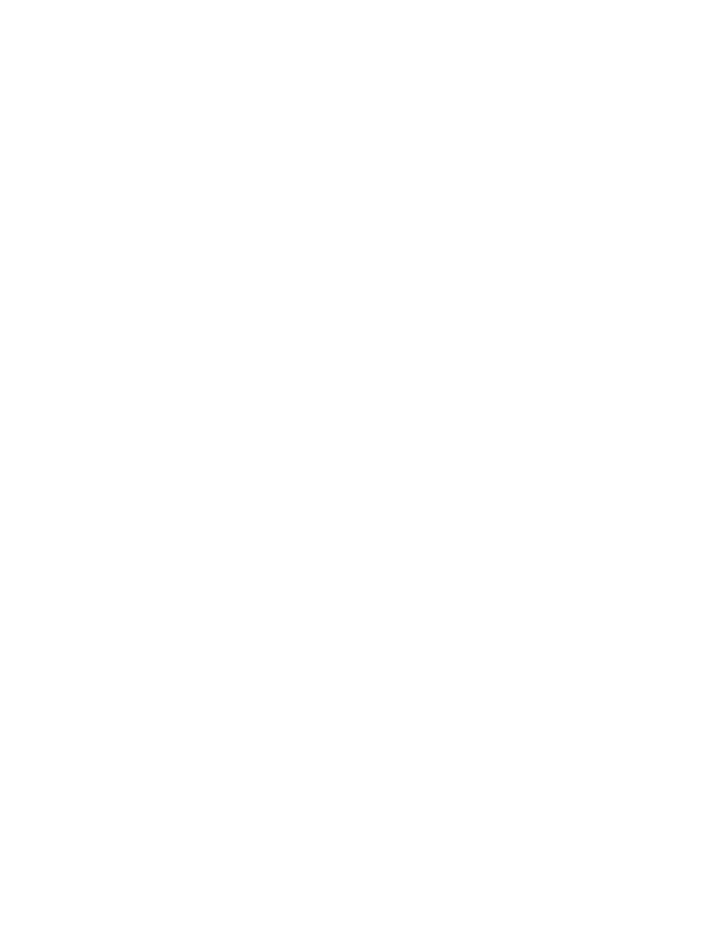
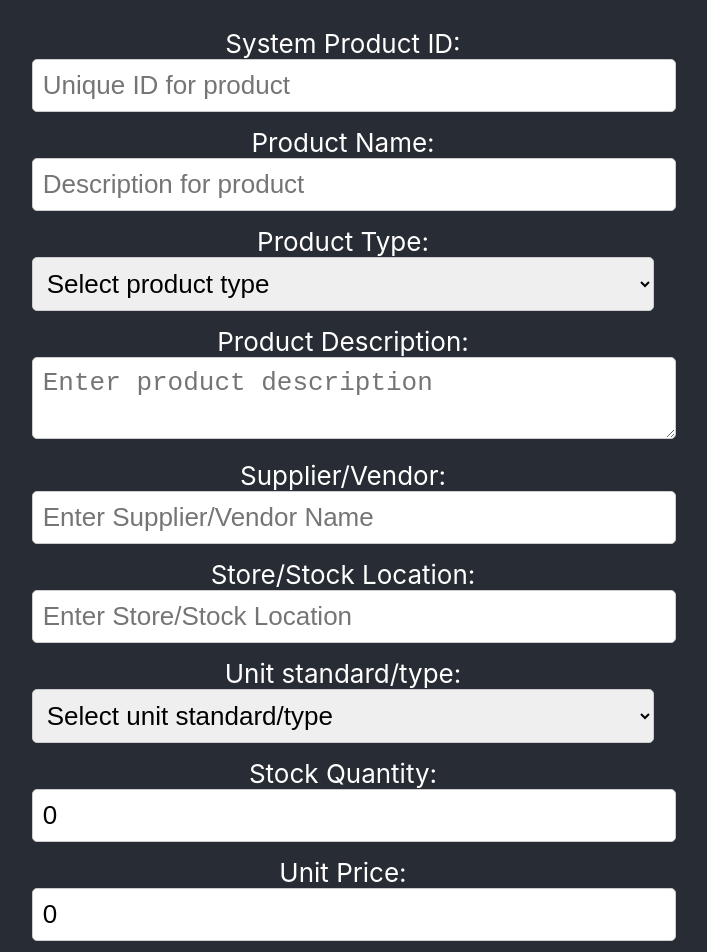
Before and after one commit to dexterbrian/inventory-app, a React (Create React App) app: page / in a window 1280 px wide. Shown: the part 220-1172 px from the top of the page, without its empty margins (297-1004 px from the left). Before the commit the page ends 800 px from the top, so only its background shows below. Built offline with nearby package versions, Linux system fonts and the light colour scheme.

Commit message:
Initial Commit to create Modify (Edit/Delete) Form

```diff
--- a/src/App.js
+++ b/src/App.js
@@ -1,11 +1,13 @@
 import logo from './logo.svg';
 import './App.css';
+import Modify from './Components/Modify/Modify';
 
 function App() {
   return (
     <div className="App">
       <h1>Inventory App</h1>
       {/* {Our parent component will go here} */}
+      <Modify />
     </div>
   );
 }
--- /dev/null
+++ b/src/Components/Modify/Modify.css
@@ -0,0 +1,26 @@
+/*CSS for Modify Product Form*/
+
+#modifyProductForm {
+    background-color: #282c34;
+    min-height: 100vh;
+    display: flex;
+    flex-direction: column;
+    align-items: center;
+    justify-content: center;
+    font-size: calc(10px + 2vmin);
+    color: white;
+  }
+
+input[type="text"],
+input[type="number"],
+button,
+select,
+textarea
+    {
+        width: 100%;
+        padding: 10px;
+        margin-bottom: 15px;
+        border: 1px solid #ccc;
+        border-radius: 5px;
+        font-size: calc(10px + 2vmin);
+    }
--- /dev/null
+++ b/src/Components/Modify/Modify.jsx
@@ -0,0 +1,147 @@
+import React, { useState } from 'react';
+import './Modify.css'
+
+const Modify = () => {
+    // useState to load form input values before form submission
+  const [productId, setProductId] = useState('');
+  const [productName, setProductName] = useState('');
+  const [productType, setProductType] = useState('');
+  const [productDescription, setProductDescription] = useState('');
+  const [supplier, setSupplier] = useState('');
+  const [location, setLocation] = useState('');
+  const [unitType, setUnitType] = useState('');
+  const [stockQuantity, setStockQuantity] = useState(0);
+  const [unitPrice, setUnitPrice] = useState(0);
+
+  const handleFormSubmit = (e) => {
+    e.preventDefault();
+    // Perform form submission logic here
+  };
+
+  return (
+    <div id="modifyProductForm">
+        <header>
+            <h3>Modify Product</h3>
+            <h4>Edit or Delete a Product</h4>
+        </header>
+        <form onSubmit={handleFormSubmit}>
+        <label htmlFor="productId">System Product ID:</label>
+        <input
+            type="text"
+            id="productId"
+            value={productId}
+            onChange={(e) => setProductId(e.target.value)}
+            placeholder="Unique ID for product"
+            required
+        />
+
+        <br />
+
+        <label htmlFor="productName">Product Name:</label>
+        <input
+            type="text"
+            id="productName"
+            value={productName}
+            onChange={(e) => setProductName(e.target.value)}
+            placeholder="Description for product"
+            required
+        />
+
+        <br />
+
+        <label htmlFor="productType">Product Type:</label>
+        <select
+            id="productType"
+            value={productType}
+            onChange={(e) => setProductType(e.target.value)}
+            required
+        >
+            <option value="" disabled>Select product type</option>
+            <option value="Convenience/General">Convenience/General</option>
+            <option value="Commodity/Shopping">Commodity/Shopping</option>
+            <option value="Custom/Specialty">Custom/Specialty</option>
+            <option value="Raw Materials">Raw Materials</option>
+            <option value="Others/Unsought">Others/Unsought</option>
+        </select>
+
+        <br />
+
+        <label htmlFor="productDescription">Product Description:</label>
+        <textarea
+            id="productDescription"
+            value={productDescription}
+            onChange={(e) => setProductDescription(e.target.value)}
+            placeholder="Enter product description"
+        ></textarea>
+
+        <br />
+
+        <label htmlFor="supplier">Supplier/Vendor:</label>
+        <input
+            type="text"
+            id="supplier"
+            value={supplier}
+            onChange={(e) => setSupplier(e.target.value)}
+            placeholder="Enter Supplier/Vendor Name"
+            required
+        />
+
+        <br />
+
+        <label htmlFor="location">Store/Stock Location:</label>
+        <input
+            type="text"
+            id="location"
+            value={location}
+            onChange={(e) => setLocation(e.target.value)}
+            placeholder="Enter Store/Stock Location"
+            required
+        />
+
+        <br />
+
+        <label htmlFor="unitType">Unit standard/type:</label>
+        <select
+            id="unitType"
+            value={unitType}
+            onChange={(e) => setUnitType(e.target.value)}
+            required
+        >
+            <option value="" disabled>Select unit standard/type</option>
+            <option value="Package">Package</option>
+            <option value="Kilogram">Kilogram</option>
+        </select>
+
+        <br />
+
+        <label htmlFor="stockQuantity">Stock Quantity:</label>
+        <input
+            type="number"
+            id="stockQuantity"
+            value={stockQuantity}
+            onChange={(e) => setStockQuantity(Number(e.target.value))}
+            placeholder="Number of products to be added"
+            required
+        />
+
+        <br />
+
+        <label htmlFor="unitPrice">Unit Price:</label>
+        <input
+            type="number"
+            id="unitPrice"
+            value={unitPrice}
+            onChange={(e) => setUnitPrice(Number(e.target.value))}
+        />
+
+        <br />
+
+        <button type="submit">Submit Changes</button>
+        <button type="button">Delete Product</button>
+        <button type="button">Cancel Changes</button>
+        </form>
+    </div>
+  );
+};
+
+export default Modify;
```
